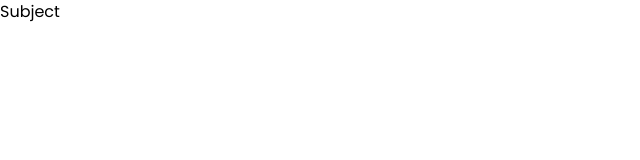
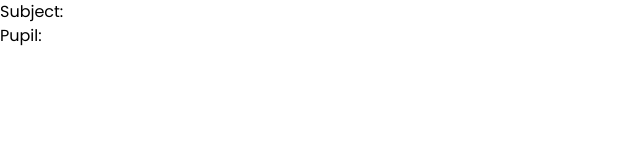
Before and after one commit to sardoraminov/quiz-app-client, a Vue app: page /test in a window 1280 px wide. Shown: the top 160 px of the page, without its empty margins (0-640 px from the left). Built offline with nearby package versions, Linux system fonts and the light colour scheme.

Commit message:
added query parsing at TestView.vue

```diff
--- a/src/views/TestView.vue
+++ b/src/views/TestView.vue
@@ -1,5 +1,8 @@
 <template>
-  <h1>Subject</h1>
+  <div>
+    <h1>Subject: {{ params.get("subject") }}</h1>
+    <h1>Pupil: {{ params.get("pupil") }}</h1>
+  </div>
 </template>
 
 <script>
@@ -7,6 +10,8 @@ export default {
   name: "Test",
   setup() {
     const params = new URL(window.location).searchParams;
+
+    return { params };
   },
 };
 </script>
```
